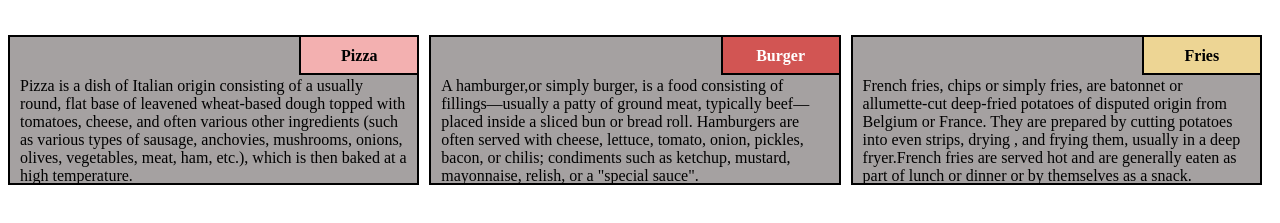
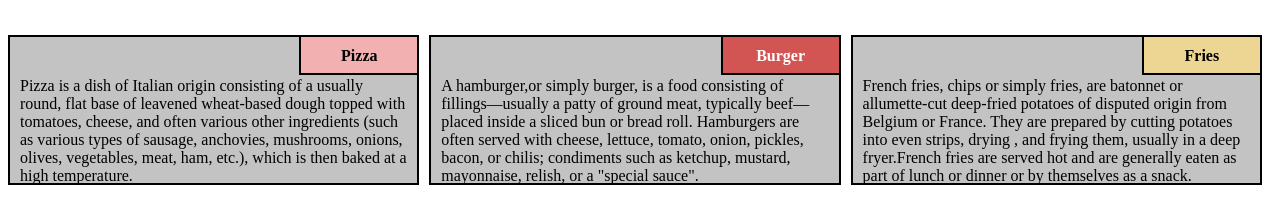
Before and after one commit to Gomatii/coursera, a plain HTML site: page week-2/index.html in a window 1280 px wide. Shown: the part 61-284 px from the top of the page. Drawn offline with Linux system fonts and the light colour scheme.

Commit message:
Update style1.css

```diff
--- a/week-2/style1.css
+++ b/week-2/style1.css
@@ -8,7 +8,7 @@ h1{
 }
 
 p {
-  background-color: #a5a1a1;
+  background-color: #c3c3c3;
   border: 2px solid black;
   height: 150px;
   margin-right: 10px;
```
